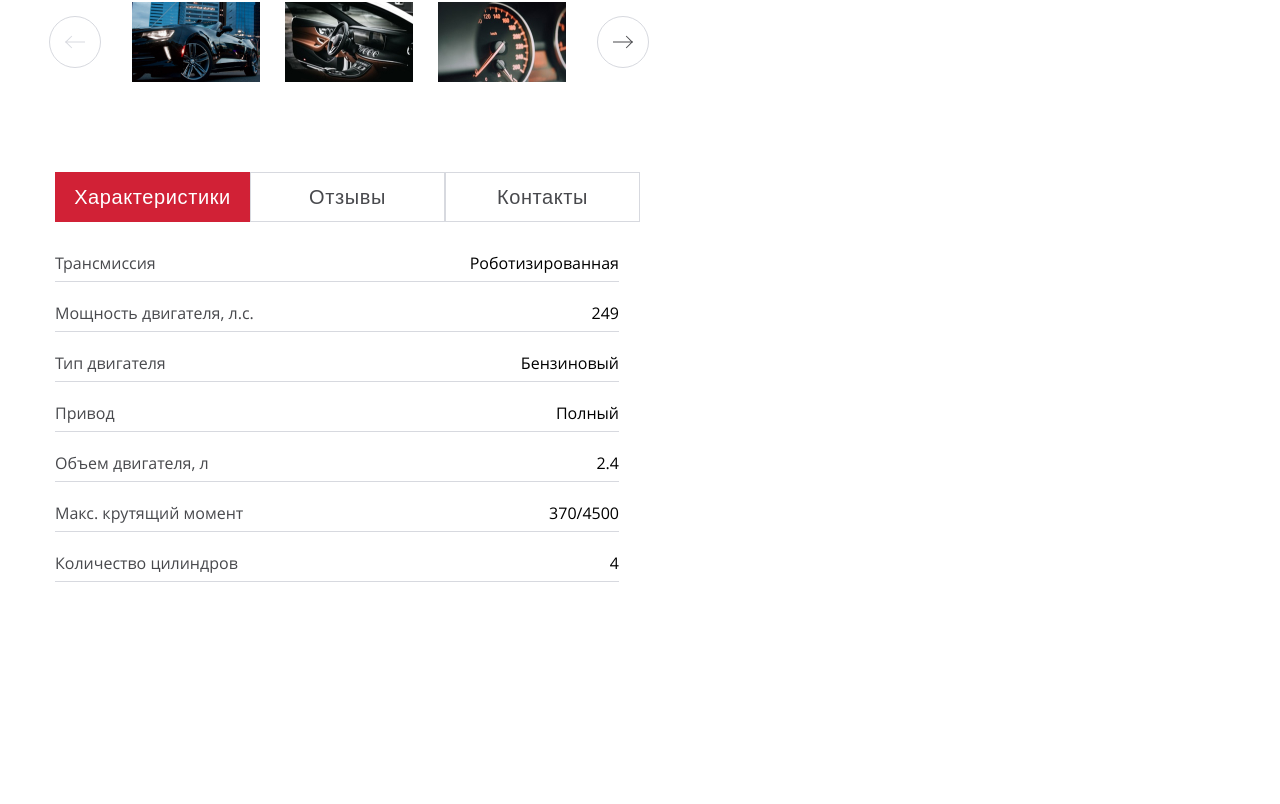
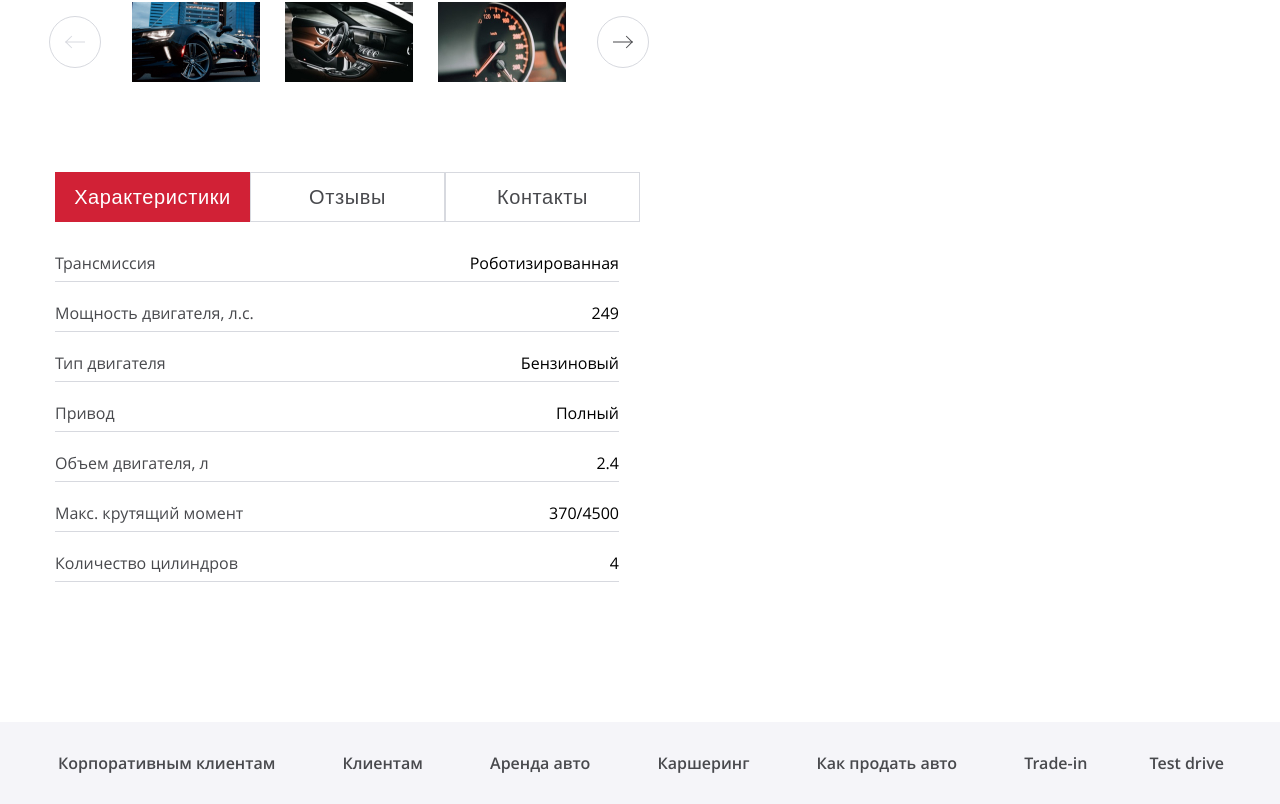
Before and after one commit to nickmiloff/milovanov_avto_moto, a React (Create React App) app: page / in a window 1280 px wide. Shown: the part 586-1390 px from the top of the page. Before the commit the page ends 1168 px from the top, so only its background shows below. Built offline with nearby package versions, Linux system fonts and the light colour scheme.

Commit message:
Добавляет подвал

```diff
--- a/src/components/app/app.jsx
+++ b/src/components/app/app.jsx
@@ -2,12 +2,14 @@ import React from 'react';
 
 import Header from '../header/header';
 import Main from '../main/main';
+import Footer from '../footer/footer';
 
 const App = () => {
   return (
     <div className="page">
       <Header />
       <Main />
+      <Footer />
     </div>
   );
 };
--- /dev/null
+++ b/src/components/footer/footer.jsx
@@ -0,0 +1,51 @@
+import React from 'react';
+
+const Footer = () => {
+  return (
+    <footer className="page__footer footer">
+      <div className="container">
+        <nav className="footer__nav nav nav--secondary">
+          <ul className="nav__list">
+            <li className="nav__item">
+              <a href="" className="nav__link">
+                Корпоративным клиентам
+              </a>
+            </li>
+            <li className="nav__item">
+              <a href="" className="nav__link">
+                Клиентам
+              </a>
+            </li>
+            <li className="nav__item">
+              <a href="" className="nav__link">
+                Аренда авто
+              </a>
+            </li>
+            <li className="nav__item">
+              <a href="" className="nav__link">
+                Каршеринг
+              </a>
+            </li>
+            <li className="nav__item">
+              <a href="" className="nav__link">
+                Как продать авто
+              </a>
+            </li>
+            <li className="nav__item">
+              <a href="" className="nav__link">
+                Trade-in
+              </a>
+            </li>
+            <li className="nav__item">
+              <a href="" className="nav__link">
+                Test drive
+              </a>
+            </li>
+          </ul>
+        </nav>
+      </div>
+    </footer>
+  );
+};
+
+export default Footer;
--- a/src/components/header/header.jsx
+++ b/src/components/header/header.jsx
@@ -9,25 +9,25 @@ const Header = () => {
         <a href="/" className="header__logo logo" >
           <img className="logo__img" src={logoImg} alt="Логотип интернет-магазина - Avto-Moto" width="134" height="55" />
         </a>
-        <nav className="header__nav main-nav">
-          <ul className="main-nav__list">
-            <li className="main-nav__item">
-              <a href="" className="main-nav__link">
+        <nav className="header__nav nav">
+          <ul className="nav__list">
+            <li className="nav__item">
+              <a href="" className="nav__link">
                 Автомобили
               </a>
             </li>
-            <li className="main-nav__item">
-              <a href="" className="main-nav__link">
+            <li className="nav__item">
+              <a href="" className="nav__link">
                 Контакты
               </a>
             </li>
-            <li className="main-nav__item">
-              <a href="" className="main-nav__link">
+            <li className="nav__item">
+              <a href="" className="nav__link">
                 Услуги
               </a>
             </li>
-            <li className="main-nav__item">
-              <a href="" className="main-nav__link">
+            <li className="nav__item">
+              <a href="" className="nav__link">
                 Вакансии
               </a>
             </li>
--- /dev/null
+++ b/src/sass/blocks/footer.scss
@@ -0,0 +1,19 @@
+.footer {
+  margin-top: 148px;
+
+  background-color: $special-white;
+}
+
+.footer .container {
+  padding-top: 30px;
+  padding-bottom: 30px;
+}
+
+.footer__nav {
+  margin-left: 9px;
+  margin-right: 7px;
+}
+
+.footer .nav__item:last-child {
+  margin-left: -5px;
+}
--- a/src/sass/blocks/main-nav.scss
+++ b/src/sass/blocks/nav.scss
@@ -1,11 +1,11 @@
-.main-nav__list {
+.nav__list {
   display: flex;
   gap: 68px;
 
   list-style: none;
 }
 
-.main-nav__link {
+.nav__link {
   font-style: normal;
   font-weight: 600;
   font-size: 16px;
@@ -24,3 +24,8 @@
     opacity: 0.6;
   }
 }
+
+.nav--secondary .nav__list {
+  gap: unset;
+  justify-content: space-between;
+}
--- a/src/sass/style.scss
+++ b/src/sass/style.scss
@@ -2,8 +2,9 @@
 @import "./global.scss";
 @import "./fonts.scss";
 @import "./elements/link.scss";
-@import "./blocks/main-nav.scss";
+@import "./blocks/nav.scss";
 @import "./blocks/logo.scss";
+@import "./blocks/footer.scss";
 @import "./blocks/header.scss";
 @import "./blocks/advantages.scss";
 @import "./blocks/rating.scss";
```
